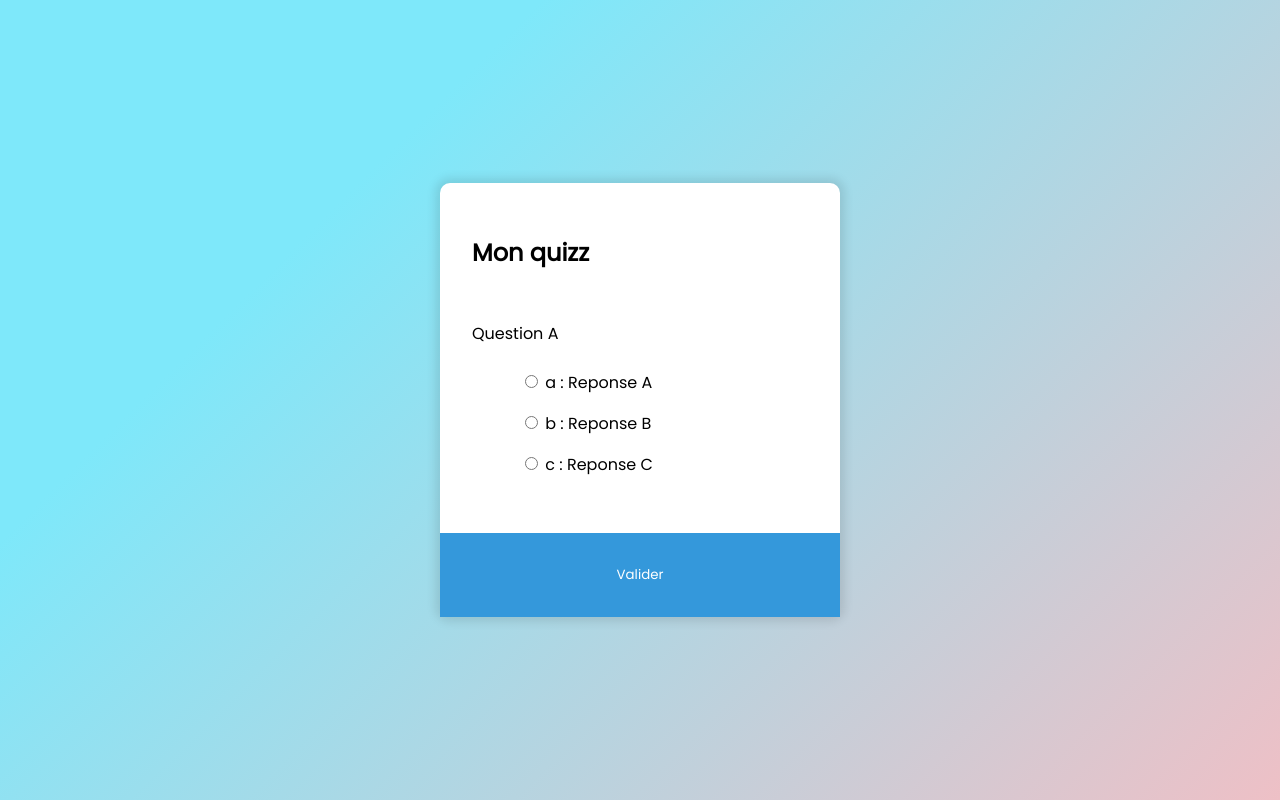
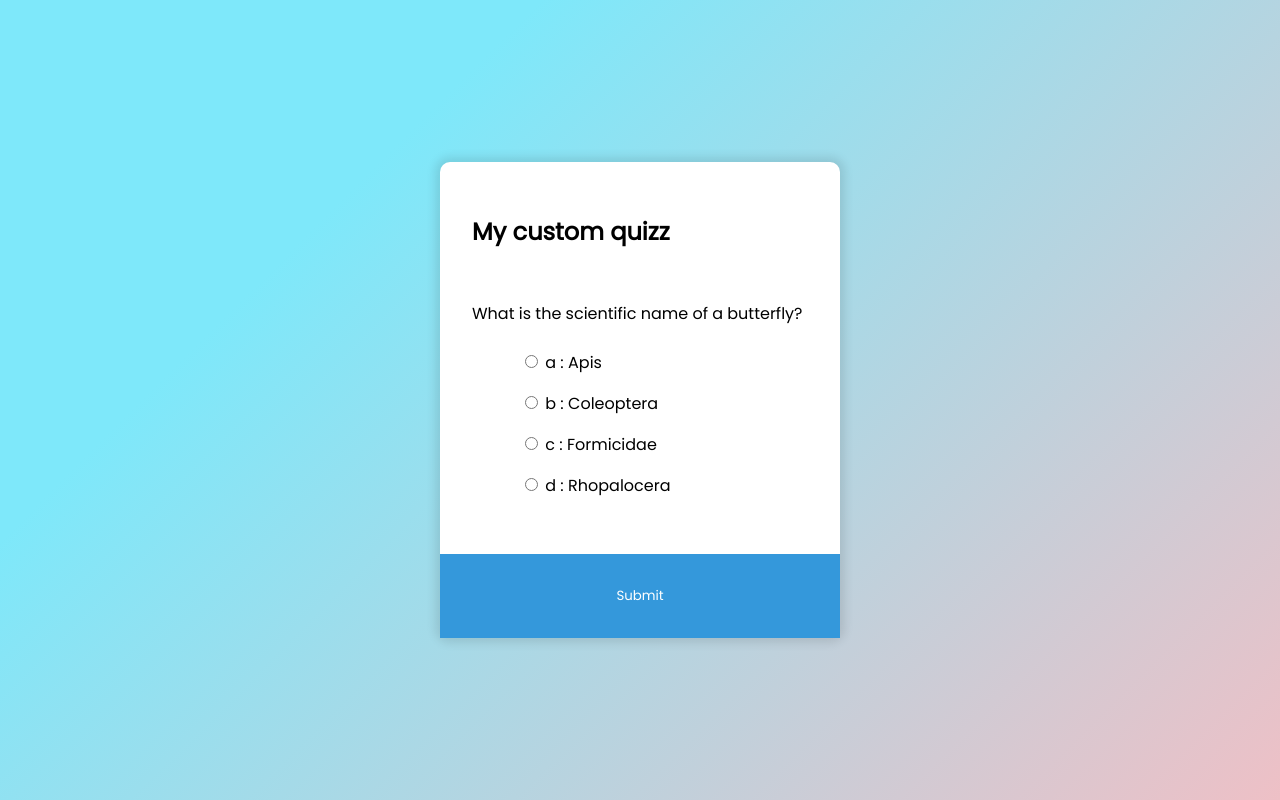
Before and after one commit to Antoine60/quizz_js, a plain HTML site: page index.html in a window 1280 px wide. Drawn offline with Linux system fonts and the light colour scheme.

Commit message:
Change workflow process

```diff
--- a/index.html
+++ b/index.html
@@ -6,14 +6,13 @@
           content="width=device-width, user-scalable=no, initial-scale=1.0, maximum-scale=1.0, minimum-scale=1.0">
     <meta http-equiv="X-UA-Compatible" content="ie=edge">
     <link href="style.css" rel="stylesheet"/>
-    <title>Document</title>
+    <title>Custom Quizz</title>
 </head>
 <body>
-<div class="quizz-container">
-    <h2>Mon quizz</h2>
+<div id="quizz-container">
+    <h2>My custom quizz</h2>
     <div id="quizz"></div>
-    <button id="submit" class="button btn">Valider</button>
-<!--    <div id="response"></div>-->
+    <button id="submit" class="button btn">Submit</button>
 </div>
 <script src="quizz.js"></script>
 </body>
--- a/quizz.js
+++ b/quizz.js
@@ -1,65 +1,94 @@
+var currentQuestion = 0;
+var score = 0;
 const myQuestions = [
     {
-        question: "Question A",
+        question:  "What is the scientific name of a butterfly?",
         answers: {
-            a: "Reponse A",
-            b: "Reponse B",
-            c: "Reponse C"
+            a: "Apis",
+            b: "Coleoptera",
+            c: "Formicidae",
+            d: "Rhopalocera"
         },
         correctAnswer: "c"
     },
-    // {
-    //     question: "Question B",
-    //     answers: {
-    //         a: "Reponse A2",
-    //         b: "Reponse B2",
-    //         c: "Reponse C2"
-    //     },
-    //     correctAnswer: "c"
-    // },
+    {
+        question: "How hot is the surface of the sun?",
+        answers: {
+            a: "1,233 K",
+            b: "5,778 K",
+            c: "12,130 K"
+        },
+        correctAnswer: "a"
+    },
+    {
+        question: "What is the capital of Spain?",
+        answers: {
+            a: "Berlin",
+            b: "Buenos Aires",
+            c: "Madrid"
+        },
+        correctAnswer: "c"
+    },
+    {
+        question: "How tall is Mount Everest?",
+        answers: {
+            a: "6,683 ft (2,037 m)",
+            b: "7,918 ft (2,413 m)",
+            c: "19,341 ft (5,895 m)",
+            d: "29,029 ft (8,847 m)"
+        },
+        correctAnswer: "c"
+    },
 ];
 
-function createQuizz() {
+function loadQuizz() {
+
     quizzContent = document.getElementById('quizz');
-    myQuestions.forEach((question, questionNumber) => {
-        quizzContent.innerHTML += question.question + '<br>';
+
+    const currentQuizzData = myQuestions[currentQuestion];
+    // myQuestions.forEach((question, questionNumber) => {
+
+    quizzContent.innerHTML = currentQuizzData.question + '<br>';
     const answers = [];
     let idNumber = 0;
-        for (const [answerValue, textAnswer] of Object.entries(question.answers)) {
+    for (const [answerValue, textAnswer] of Object.entries(currentQuizzData.answers)) {
         ++idNumber;
         answers.push(
-                `<li><input class="answer" id="${idNumber}" name="q${questionNumber}" type="radio" value="${answerValue}">
+            `<li><input class="answer" id="${idNumber}" name="q${currentQuestion}" type="radio" value="${answerValue}">
                     <label for="${idNumber}">${answerValue} : ${textAnswer}
                     </label></li>`
         )
     }
+
     quizzContent.innerHTML += `<ul class='answers'>${answers.join('')}</ul>`;
-    })
+
 }
 
-function correctAnwsers() {
-    //todo get all answers of page
-    let correctReponse = 0;
-    quizzContent = document.getElementById('quizz');
-    allAnswers = quizzContent.querySelectorAll('.answers');
-    response = document.getElementById('response');
-
-    //On parcourt les questions
-    myQuestions.forEach((question, questionNumber) => {
-        containerReponse = allAnswers[questionNumber];
-        //pour chacune des questions on regarde celle qui a été selectionné
-        let selector = `input[name=q${questionNumber}]:checked`;
-        let selectedReponse = containerReponse.querySelector(selector) || null;
-        if (selectedReponse !== null && selectedReponse.value == myQuestions[questionNumber].correctAnswer) {
-            correctReponse++;
-            allAnswers[questionNumber].style.color = 'lightgreen';
-        } else {
-            allAnswers[questionNumber].style.color = 'lightsalmon';
+function getSelectedAnswer() {
+    allAnswers = quizzContent.querySelectorAll('.answer');
+    let answer = undefined;
+    allAnswers.forEach((element) => {
+        if (element.checked) {
+            answer = element.value;
         }
-    })
-    //On affiche le résultat :
-    response.innerHTML = `Bonnes reponses : ${correctReponse} sur ${allAnswers.length}`
+    });
+    return answer;
 }
 
-createQuizz();
-document.getElementById('submit').addEventListener('click', correctAnwsers);
+loadQuizz();
+document.getElementById('submit').addEventListener('click', () => {
+    const answer = getSelectedAnswer();
+    if (answer) {
+        if (answer === myQuestions[currentQuestion].correctAnswer) {
+            score++;
+        }
+        currentQuestion++;
+    }
+    if (currentQuestion >= myQuestions.length) {
+        quizz = document.getElementById('quizz-container');
+        quizz.innerHTML = `You get a score of ${score}/${myQuestions.length}
+        <button onclick=location.reload()>Reload</button>`;
+    } else {
+        loadQuizz();
+    }
+});
--- a/style.css
+++ b/style.css
@@ -15,30 +15,37 @@ body {
     justify-content: center;
 }
 
-.quizz-container{
+#quizz-container{
     background-color:#ffff;
     border-radius:10px;
     box-shadow: 0 0 10px 5px rgba(0,0,0,.1);
     width: 400px;
 }
-.quizz-container > h2{
+#quizz-container > h2{
     padding:2rem;
 }
-.quizz-container > div{
+#quizz-container > div{
   padding:0 0 2rem 2rem;
 }
 ul{
     list-style-type:none;
-    /*padding:0;*/
 }
 ul li {
     padding:.5rem;
 }
 button{
-    background-color:#3498db;
+    background-color: #3498db;
     color:white;
     width:100%;
     font-family:inherit;
     border:none;
     padding:2rem;
+    cursor:pointer;
 }
+button:hover{
+    background-color: #55adea;
+}
+button:focus{
+    outline:none;
+
+}
```
Lines whose indentation alone changed are shown as unchanged.
